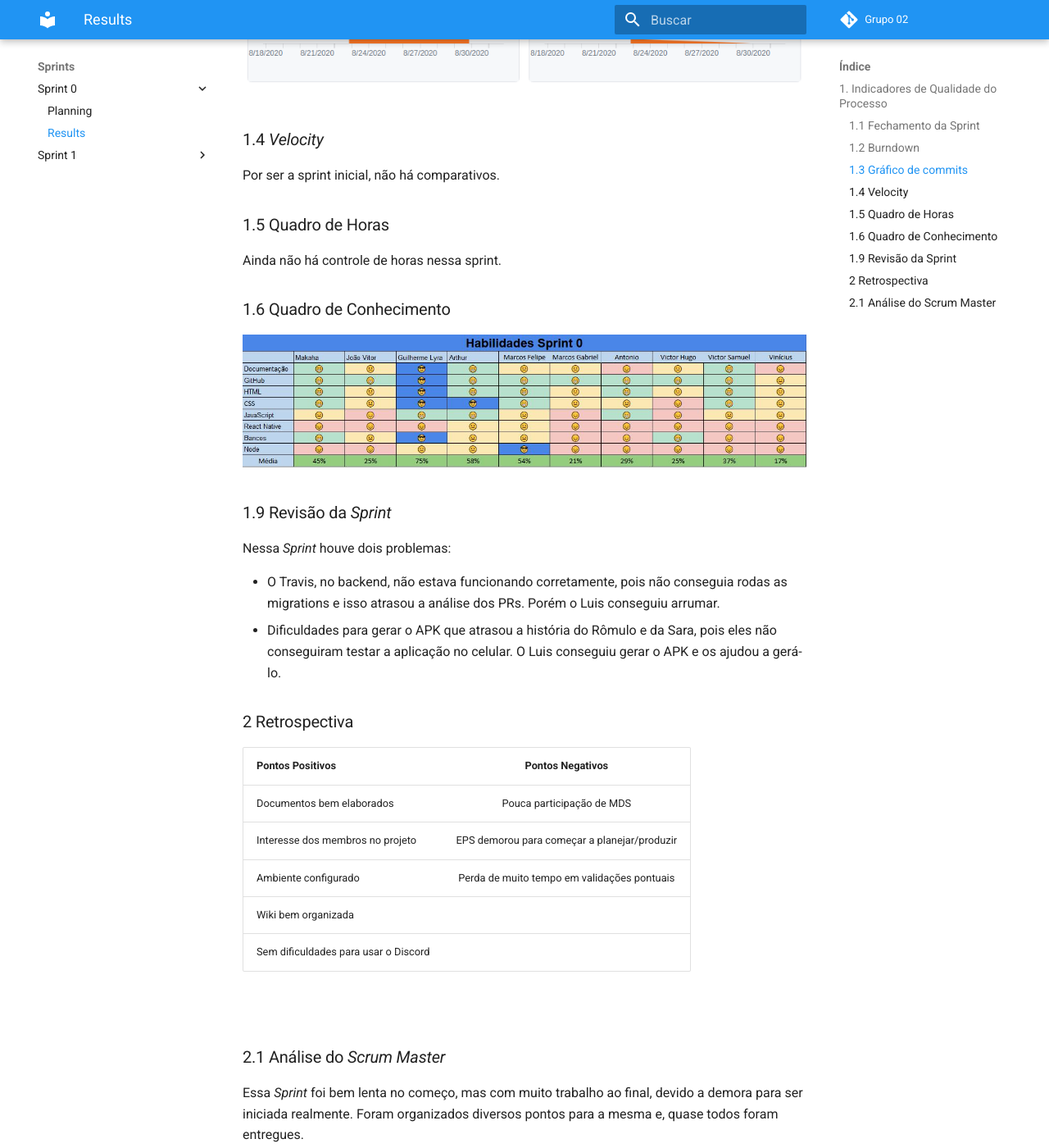
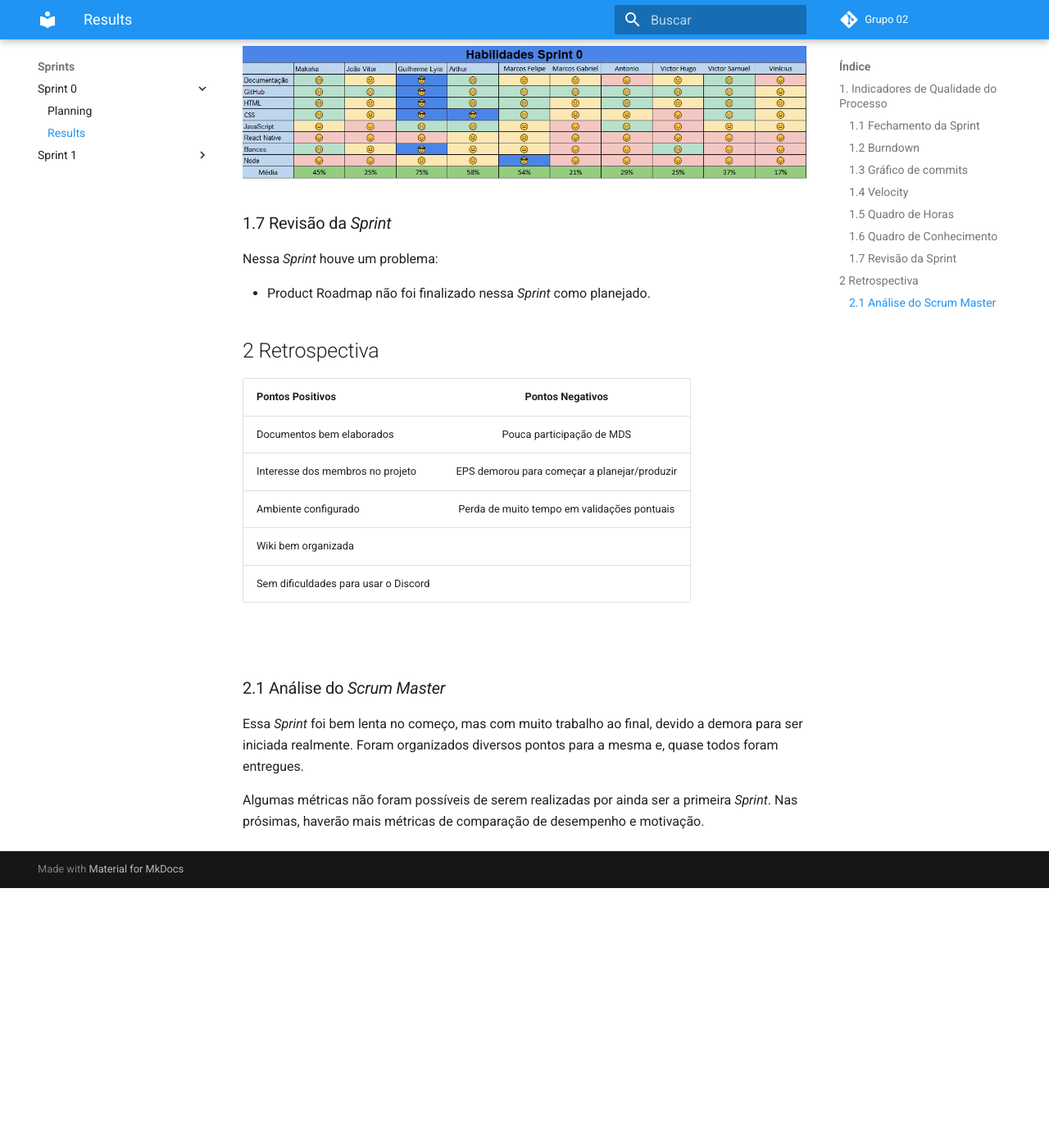
Before and after one commit to fga-eps-mds/2020.1-GaiaDex-wiki, an MkDocs documentation site: the page built from docs/sprints/sprint0/results.md, in a window 1280 px wide and 1400 px high, scrolled down 2587 px. Shown: the whole window at 82% size. Built offline with MkDocs 1.6.1 and Material for MkDocs 9.7.7, drawn with Linux system fonts in a browser that asks for light colours; comment, search, counter and statistics services are not loaded; old or Windows-style settings are respelled for this version of MkDocs; after the commit the page ends 3670 px from its top, so only the background shows below that; some of the changed text lies outside the part shown.

Commit message:
Fix review quests.
Co-authored-by: Rafael Makaha <rafael.makaha@gmail.com>

```diff
--- a/docs/sprints/sprint0/results.md
+++ b/docs/sprints/sprint0/results.md
@@ -1,20 +1,16 @@
 # Resultados da Sprint 0
-------
+
 [1. Indicadores de Qualidade do Processo](#1-indicadores-de-qualidade-do-processo)
-
-- [# Resultados da Sprint 0](#h1-idresultados-da-sprint-0-722resultados-da-sprint-0h1)
-- [1. Indicadores de Qualidade do Processo](#1-indicadores-de-qualidade-do-processo)
   - [1.1 Fechamento da _Sprint_](#11-fechamento-da-sprint)
   - [1.2 _Burndown_](#12-burndown)
   - [1.3 Gráfico de _commits_](#13-gráfico-de-commits)
   - [1.4 _Velocity_](#14-velocity)
   - [1.5 Quadro de Horas](#15-quadro-de-horas)
   - [1.6 Quadro de Conhecimento](#16-quadro-de-conhecimento)
-  - [1.9 Revisão da _Sprint_](#19-revisão-da-sprint)
-  - [2 Retrospectiva](#2-retrospectiva)
+  - [1.7 Revisão da _Sprint_](#17-revisão-da-sprint)
+
+[2 Retrospectiva](#2-retrospectiva)
   - [2.1 Análise do _Scrum Master_](#21-análise-do-scrum-master)
-
-[2. Análise do _Scrum Master_](#2-análise-do-scrum-master)
 
 ------
 
@@ -61,15 +57,13 @@ Ainda não há controle de horas nessa sprint.
 ![](img/quadroConhecimento.jpg)
 
 
-### 1.9 Revisão da _Sprint_
+### 1.7 Revisão da _Sprint_
 
-Nessa _Sprint_ houve dois problemas:
+Nessa _Sprint_ houve um problema:
 
-* O Travis, no backend, não estava funcionando corretamente, pois não conseguia rodas as migrations e isso atrasou a análise dos PRs. Porém o Luis conseguiu arrumar.
-* Dificuldades para gerar o APK que atrasou a história do Rômulo e da Sara, pois eles não conseguiram testar a aplicação no celular. O Luis conseguiu gerar o APK e os ajudou a gerá-lo.
+* Product Roadmap não foi finalizado nessa _Sprint_ como planejado.
 
-
-### 2 Retrospectiva
+## 2 Retrospectiva
 
 | Pontos Positivos | Pontos Negativos |
 | :------------- | :----------: |
```
Also changed, not shown: other parts of docs/sprints/sprint0/results.md (+1 -1 lines).
